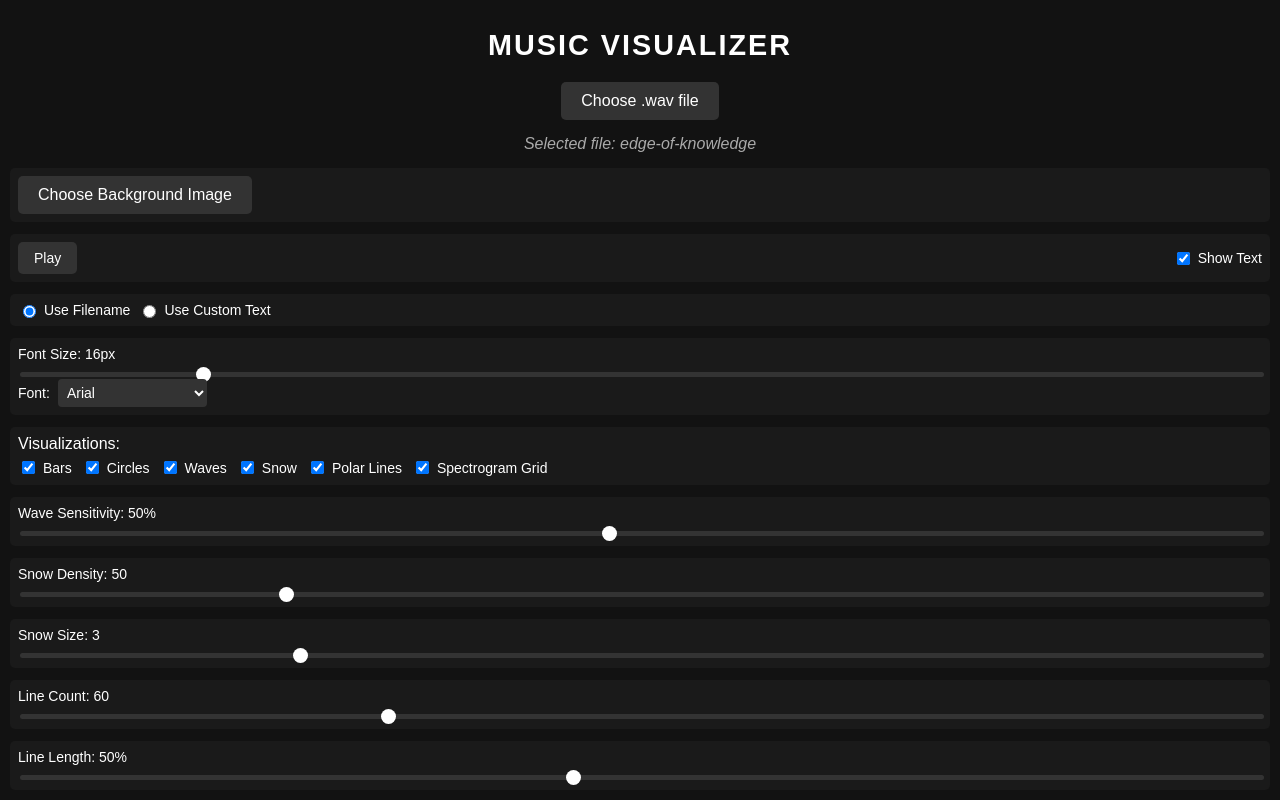
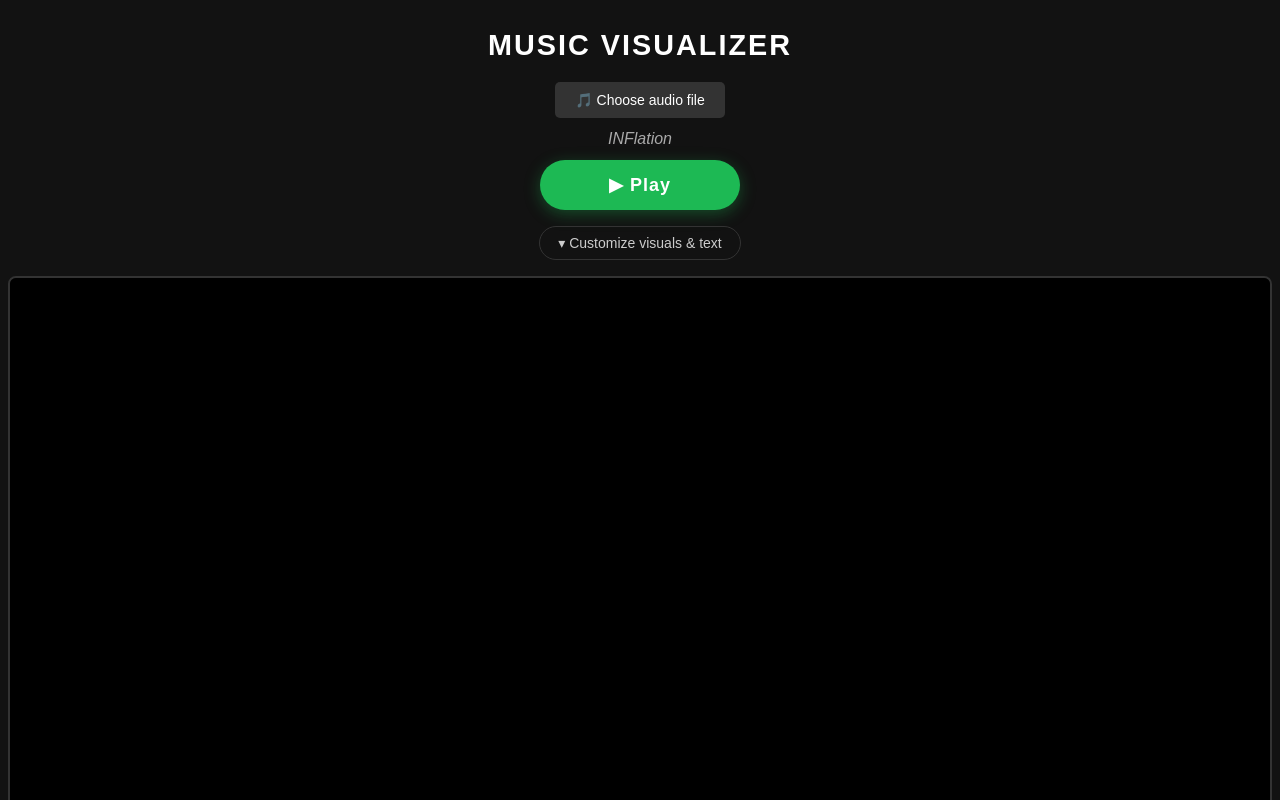
Before and after one commit to abigworld1/music-visualizer, a React (Create React App) app: page / in a window 1280 px wide. Shown: the top 800 px of the page. Built offline with nearby package versions, Linux system fonts and the light colour scheme.

Commit message:
INFlation

```diff
--- a/src/App.css
+++ b/src/App.css
@@ -26,9 +26,17 @@ h1 {
   letter-spacing: 2px;
 }
 
+/* === Primary controls (always visible) === */
+.primary-controls {
+  width: 100%;
+  display: flex;
+  flex-direction: column;
+  align-items: center;
+  gap: 12px;
+  margin-bottom: 16px;
+}
+
 .input-section {
-  margin-bottom: 15px;
-  width: 100%;
   display: flex;
   justify-content: center;
 }
@@ -38,60 +46,149 @@ h1 {
 }
 
 .file-input-label {
+  display: inline-block;
   background-color: #333;
   color: white;
   padding: 10px 20px;
   border-radius: 5px;
   cursor: pointer;
   transition: background-color 0.3s;
+  font-size: 14px;
 }
 
 .file-input-label:hover {
   background-color: #555;
 }
 
+.file-input-label.secondary {
+  background-color: #2a2a2a;
+  font-size: 13px;
+}
+
 .file-info {
-  margin-bottom: 15px;
   font-style: italic;
   color: #aaa;
   text-align: center;
+  max-width: 100%;
+  overflow: hidden;
+  text-overflow: ellipsis;
+  white-space: nowrap;
+}
+
+/* === Primary Play / Pause button === */
+.play-button {
+  min-width: 200px;
+  padding: 14px 40px;
+  font-size: 18px;
+  font-weight: 700;
+  letter-spacing: 1px;
+  border: none;
+  border-radius: 999px;
+  background-color: #1db954;
+  color: #fff;
+  cursor: pointer;
+  transition: background-color 0.2s, transform 0.1s, box-shadow 0.2s;
+  box-shadow: 0 4px 16px rgba(29, 185, 84, 0.35);
+}
+
+.play-button:hover {
+  background-color: #1ed760;
+}
+
+.play-button:active {
+  transform: scale(0.97);
+}
+
+.play-button.playing {
+  background-color: #e74c3c;
+  box-shadow: 0 4px 16px rgba(231, 76, 60, 0.35);
+}
+
+.play-button.playing:hover {
+  background-color: #ec5d4d;
+}
+
+.play-button:disabled,
+.play-button.disabled {
+  background-color: #2a2a2a;
+  color: #666;
+  cursor: not-allowed;
+  box-shadow: none;
+}
+
+/* === Settings toggle === */
+.settings-toggle {
+  margin-bottom: 16px;
+  padding: 8px 18px;
+  font-size: 14px;
+  border: 1px solid #333;
+  border-radius: 999px;
+  background-color: transparent;
+  color: #ccc;
+  cursor: pointer;
+  transition: background-color 0.2s, color 0.2s, border-color 0.2s;
+}
+
+.settings-toggle:hover {
+  background-color: #1a1a1a;
+  color: #fff;
+  border-color: #555;
+}
+
+/* === Settings sections === */
+.settings-section {
+  margin-bottom: 16px;
+  padding: 16px;
+  background-color: #1a1a1a;
+  border-radius: 8px;
+}
+
+.settings-section-title {
+  margin: 0 0 4px;
+  font-size: 0.95rem;
+  text-transform: uppercase;
+  letter-spacing: 1px;
+  color: #1db954;
+}
+
+.settings-section-hint {
+  margin: 0 0 12px;
+  font-size: 12px;
+  color: #888;
+}
+
+.settings-section .slider-container,
+.settings-section .control-group {
+  margin-top: 12px;
+}
+
+.settings-section .checkbox-group {
+  margin-top: 0;
+}
+
+.custom-text-input {
+  width: 100%;
+  box-sizing: border-box;
+  padding: 8px 10px;
+  font-size: 14px;
+  background-color: #333;
+  color: #fff;
+  border: 1px solid #444;
+  border-radius: 4px;
+}
+
+.custom-text-input::placeholder {
+  color: #888;
+}
+
+.text-input-container {
+  width: 100%;
+  margin-top: 12px;
 }
 
 .control-panel {
   margin-bottom: 20px;
   width: 100%;
-}
-
-.control-row {
-  display: flex;
-  flex-wrap: wrap;
-  justify-content: space-between;
-  align-items: center;
-  margin-bottom: 12px;
-  padding: 8px;
-  background-color: #1a1a1a;
-  border-radius: 5px;
-}
-
-.control-button {
-  padding: 8px 16px;
-  font-size: 14px;
-  border: none;
-  border-radius: 5px;
-  background-color: #333;
-  color: white;
-  cursor: pointer;
-  transition: background-color 0.3s;
-}
-
-.control-button:hover {
-  background-color: #555;
-}
-
-.control-button:disabled {
-  background-color: #222;
-  color: #555;
-  cursor: not-allowed;
 }
 
 .control-group {
@@ -229,13 +326,11 @@ h1 {
     margin-bottom: 15px;
   }
 
-  .control-row {
-    flex-direction: column;
-    align-items: flex-start;
-    gap: 8px;
+  .play-button {
+    width: 100%;
+    min-width: 0;
   }
 
-  .control-group,
   .checkbox-group {
     width: 100%;
   }
--- a/src/App.js
+++ b/src/App.js
@@ -8,6 +8,7 @@ export default function App() {
   const [customText, setCustomText] = useState(""); // カスタムテキスト用の状態
   const [useCustomText, setUseCustomText] = useState(false); // カスタムテキストを使用するかどうかのフラグ
   const [isPlaying, setIsPlaying] = useState(false);
+  const [showSettings, setShowSettings] = useState(false); // 詳細設定パネルの表示フラグ（デフォルトは非表示）
   const [showFileName, setShowFileName] = useState(true);
   const [fontSize, setFontSize] = useState(16);
   const [selectedFont, setSelectedFont] = useState("Arial, sans-serif");
@@ -74,10 +75,10 @@ export default function App() {
 
   useEffect(() => {
     // デフォルトの音声ファイルをセット
-    const defaultAudioPath = process.env.PUBLIC_URL + "/audio/edge-of-knowledge.wav";
+    const defaultAudioPath = process.env.PUBLIC_URL + "/audio/INFlation.wav";
     setAudioFile(defaultAudioPath);
-    setFileName("edge-of-knowledge.wav");
-    setDisplayName("edge-of-knowledge");
+    setFileName("INFlation.wav");
+    setDisplayName("INFlation");
 
     if (audioRef.current) {
       audioRef.current.src = defaultAudioPath;
@@ -221,7 +222,7 @@ export default function App() {
           audioRef.current.src = url;
         }
       } else {
-        alert("Please upload an audio file (WAV, MP3, OGG, M4A, AAC, FLAC supported)");
+        alert("Please choose an audio file (WAV, MP3, OGG, M4A, AAC, FLAC, or MP4 supported)");
       }
     }
   };
@@ -621,148 +622,56 @@ export default function App() {
     <div className="app">
       <h1>Music Visualizer</h1>
 
+      {/* === 主要コントロール: ファイル選択 + 再生（常に表示）=== */}
+      <div className="primary-controls">
         <div className="input-section">
           <input
             type="file"
-          accept="audio/*,.wav,.mp3,.ogg,.m4a,.aac,.flac"
+            accept="audio/*,.wav,.mp3,.ogg,.m4a,.aac,.flac,.mp4"
             onChange={handleFileChange}
             id="file-input"
             className="file-input"
           />
           <label htmlFor="file-input" className="file-input-label">
-          Choose .wav file
+            🎵 Choose audio file
           </label>
         </div>
 
         {fileName && (
-        <div className="file-info">Selected file: {displayName}</div>
+          <div className="file-info">{displayName}</div>
         )}
 
-      <div className="control-panel">
-      {/* === 背景画像アップロード === */}
-        <div className="control-row">
-          <input
-            id="bg-file-input"
-            type="file"
-            accept="image/*"
-            onChange={handleBgImageChange}
-            className="file-input"
-          />
-          <label htmlFor="bg-file-input" className="file-input-label">
-            Choose Background Image
-          </label>
-        </div>
-
-        {/* === 背景暗さスライダー（画像選択後に表示）=== */}
-        {bgImageRef.current && (
-          <div className="control-row">
-            <div className="slider-container">
-              <label>Background Darkness: {(bgDarkness * 100).toFixed(0)}%</label>
-              <input
-                type="range"
-                min="0"
-                max="100"
-                value={bgDarkness * 100}
-                onChange={(e) => setBgDarkness(Number(e.target.value) / 100)}
-                className="slider"
-              />
-            </div>
-          </div>
-        )}
-
-        <div className="control-row">
         <button
           onClick={togglePlay}
           disabled={!audioFile}
-            className={`control-button ${!audioFile ? "disabled" : ""}`}
+          className={`play-button ${isPlaying ? "playing" : ""} ${
+            !audioFile ? "disabled" : ""
+          }`}
         >
-            {isPlaying ? "Pause" : "Play"}
+          {isPlaying ? "⏸ Pause" : "▶ Play"}
+        </button>
+      </div>
+
+      {/* === 詳細設定の開閉トグル（新規ユーザーの混乱を避けるためデフォルト非表示）=== */}
+      <button
+        type="button"
+        className="settings-toggle"
+        onClick={() => setShowSettings(!showSettings)}
+        aria-expanded={showSettings}
+      >
+        {showSettings ? "▴ Hide settings" : "▾ Customize visuals & text"}
       </button>
 
-          <div className="control-group">
-            <label>
-              <input
-                type="checkbox"
-                checked={showFileName}
-                onChange={() => setShowFileName(!showFileName)}
-              />
-              Show Text
-            </label>
-          </div>
-        </div>
+      {/* === 詳細設定パネル === */}
+      {showSettings && (
+        <div className="control-panel">
+          {/* ---- 視覚効果セクション ---- */}
+          <section className="settings-section">
+            <h2 className="settings-section-title">Visualizations</h2>
+            <p className="settings-section-hint">
+              Toggle the effects you want layered on the canvas.
+            </p>
 
-        {/* テキスト設定セクション */}
-        {showFileName && (
-          <div className="control-row">
-            <div className="control-group text-display-option">
-              <label>
-                <input
-                  type="radio"
-                  checked={!useCustomText}
-                  onChange={() => setUseCustomText(false)}
-                />
-                Use Filename
-              </label>
-              <label>
-                <input
-                  type="radio"
-                  checked={useCustomText}
-                  onChange={() => setUseCustomText(true)}
-                />
-                Use Custom Text
-              </label>
-            </div>
-          </div>
-        )}
-
-        {/* カスタムテキスト入力フィールド（カスタムテキストモードが選択されている場合のみ表示） */}
-        {showFileName && useCustomText && (
-          <div className="control-row">
-            <div className="text-input-container">
-              <input
-                type="text"
-                value={customText}
-                onChange={(e) => setCustomText(e.target.value)}
-                placeholder="Enter your custom text"
-                className="custom-text-input"
-              />
-            </div>
-          </div>
-        )}
-
-        {/* Font settings */}
-        <div className="control-row">
-          <div className="slider-container">
-            <label>Font Size: {fontSize}px</label>
-            <input
-              type="range"
-              min="8"
-              max="64"
-              value={fontSize}
-              onChange={(e) => setFontSize(parseInt(e.target.value))}
-              className="slider"
-            />
-          </div>
-
-          <div className="control-group">
-            <label>Font:</label>
-            <select
-              value={selectedFont}
-              onChange={(e) => setSelectedFont(e.target.value)}
-              className="select"
-            >
-              {fontOptions.map((font) => (
-                <option key={font.name} value={font.value}>
-                  {font.name}
-                </option>
-              ))}
-            </select>
-          </div>
-        </div>
-
-        {/* Visualization selection */}
-        <div className="control-row">
-          <label>Visualizations:</label>
             <div className="checkbox-group">
               <div className="visual-option">
                 <input
@@ -824,11 +733,9 @@ export default function App() {
                 <label htmlFor="spectrogramGrid">Spectrogram Grid</label>
               </div>
             </div>
-        </div>
 
             {/* Wave sensitivity adjustment (only shown if Waves is selected) */}
             {selectedVisuals.waves && (
-          <div className="control-row">
               <div className="slider-container">
                 <label>Wave Sensitivity: {waveAmplitude}%</label>
                 <input
@@ -840,12 +747,10 @@ export default function App() {
                   className="sensitivity-slider"
                 />
               </div>
-          </div>
             )}
 
             {/* Particle count adjustment (only shown if Particles is selected) */}
             {selectedVisuals.particles && (
-          <div className="control-row">
               <div className="slider-container">
                 <label>Snow Density: {particleCount}</label>
                 <input
@@ -857,12 +762,10 @@ export default function App() {
                   className="sensitivity-slider"
                 />
               </div>
-          </div>
             )}
 
             {/* Snow size adjustment (only shown if Particles is selected) */}
             {selectedVisuals.particles && (
-          <div className="control-row">
               <div className="slider-container">
                 <label>Snow Size: {snowSize}</label>
                 <input
@@ -874,13 +777,11 @@ export default function App() {
                   className="sensitivity-slider"
                 />
               </div>
-          </div>
             )}
 
             {/* Polar Lines adjustments (only shown if Polar Lines is selected) */}
             {selectedVisuals.polarLines && (
               <>
-            <div className="control-row">
                 <div className="slider-container">
                   <label>Line Count: {lineCount}</label>
                   <input
@@ -892,8 +793,6 @@ export default function App() {
                     className="sensitivity-slider"
                   />
                 </div>
-            </div>
-            <div className="control-row">
                 <div className="slider-container">
                   <label>Line Length: {lineLength}%</label>
                   <input
@@ -905,14 +804,12 @@ export default function App() {
                     className="sensitivity-slider"
                   />
                 </div>
-            </div>
               </>
             )}
 
             {/* スペクトログラムグリッド設定 (only shown if Spectrogram Grid is selected) */}
             {selectedVisuals.spectrogramGrid && (
               <>
-            <div className="control-row">
                 <div className="slider-container">
                   <label>Grid Cell Size: {gridCellSize}px</label>
                   <input
@@ -924,8 +821,6 @@ export default function App() {
                     className="sensitivity-slider"
                   />
                 </div>
-            </div>
-            <div className="control-row">
                 <div className="slider-container">
                   <label>Grid Sensitivity: {gridSensitivity}%</label>
                   <input
@@ -933,14 +828,131 @@ export default function App() {
                     min="10"
                     max="100"
                     value={gridSensitivity}
-                  onChange={(e) => setGridSensitivity(parseInt(e.target.value))}
+                    onChange={(e) =>
+                      setGridSensitivity(parseInt(e.target.value))
+                    }
                     className="sensitivity-slider"
                   />
                 </div>
+              </>
+            )}
+          </section>
+
+          {/* ---- テキストオーバーレイセクション ---- */}
+          <section className="settings-section">
+            <h2 className="settings-section-title">Text overlay</h2>
+
+            <div className="control-group">
+              <label>
+                <input
+                  type="checkbox"
+                  checked={showFileName}
+                  onChange={() => setShowFileName(!showFileName)}
+                />
+                Show text on canvas
+              </label>
+            </div>
+
+            {showFileName && (
+              <div className="control-group text-display-option">
+                <label>
+                  <input
+                    type="radio"
+                    checked={!useCustomText}
+                    onChange={() => setUseCustomText(false)}
+                  />
+                  Use filename
+                </label>
+                <label>
+                  <input
+                    type="radio"
+                    checked={useCustomText}
+                    onChange={() => setUseCustomText(true)}
+                  />
+                  Use custom text
+                </label>
+              </div>
+            )}
+
+            {showFileName && useCustomText && (
+              <div className="text-input-container">
+                <input
+                  type="text"
+                  value={customText}
+                  onChange={(e) => setCustomText(e.target.value)}
+                  placeholder="Enter your custom text"
+                  className="custom-text-input"
+                />
+              </div>
+            )}
+
+            {showFileName && (
+              <>
+                <div className="slider-container">
+                  <label>Font Size: {fontSize}px</label>
+                  <input
+                    type="range"
+                    min="8"
+                    max="64"
+                    value={fontSize}
+                    onChange={(e) => setFontSize(parseInt(e.target.value))}
+                    className="slider"
+                  />
+                </div>
+
+                <div className="control-group">
+                  <label>Font:</label>
+                  <select
+                    value={selectedFont}
+                    onChange={(e) => setSelectedFont(e.target.value)}
+                    className="select"
+                  >
+                    {fontOptions.map((font) => (
+                      <option key={font.name} value={font.value}>
+                        {font.name}
+                      </option>
+                    ))}
+                  </select>
                 </div>
               </>
             )}
+          </section>
+
+          {/* ---- 背景セクション ---- */}
+          <section className="settings-section">
+            <h2 className="settings-section-title">Background</h2>
+
+            <div className="control-group">
+              <input
+                id="bg-file-input"
+                type="file"
+                accept="image/*"
+                onChange={handleBgImageChange}
+                className="file-input"
+              />
+              <label htmlFor="bg-file-input" className="file-input-label secondary">
+                🖼 Choose background image
+              </label>
             </div>
+
+            {bgImageRef.current && (
+              <div className="slider-container">
+                <label>
+                  Background Darkness: {(bgDarkness * 100).toFixed(0)}%
+                </label>
+                <input
+                  type="range"
+                  min="0"
+                  max="100"
+                  value={bgDarkness * 100}
+                  onChange={(e) => setBgDarkness(Number(e.target.value) / 100)}
+                  className="slider"
+                />
+              </div>
+            )}
+          </section>
+        </div>
+      )}
 
       <div ref={canvasContainerRef} className="canvas-container">
         <canvas ref={canvasRef} className="canvas"></canvas>
```
Also changed, not shown: 14 other files (tests, documents, lock files or other folders). Lines whose indentation alone changed are shown as unchanged.
